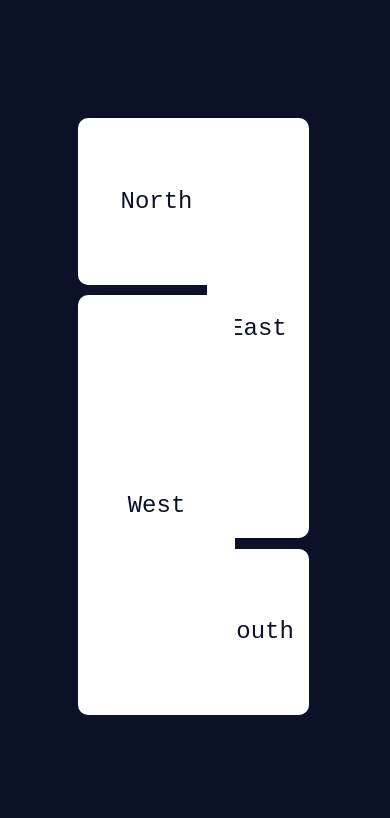
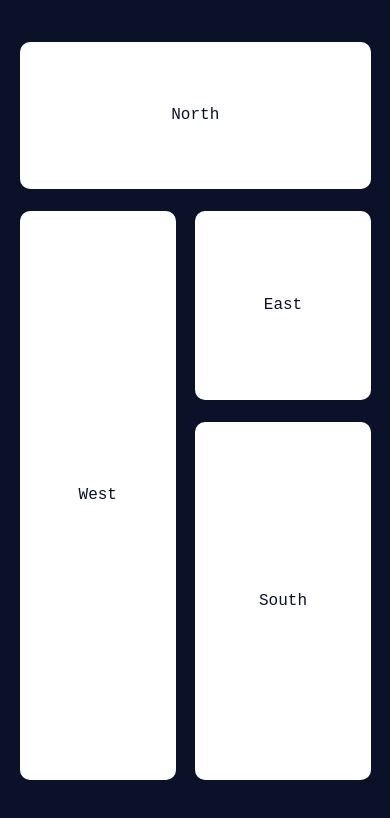
Before and after one commit to attiaa1/react-portfolio, a React (Vite) app: page / in a window 390 px wide. Shown: the top 818 px of the page. Built offline with nearby package versions, Linux system fonts and the light colour scheme.

Commit message:
mobile animation support

```diff
--- a/src/App.css
+++ b/src/App.css
@@ -34,6 +34,7 @@ body {
     position: absolute;
 }
 
+/* Desktop layout */
 .chunk.north {
     top: 14%;
     left: 20%;
@@ -65,3 +66,43 @@ body {
     width: 30%;
     transform: rotate(5deg);
 }
+
+/* Mobile layout */
+@media (max-width: 768px) {
+    .chunk {
+        font-size: 1rem;
+        padding: 10px;
+    }
+
+    .chunk.north {
+        top: 5%;
+        left: 5%;
+        width: 85%;
+        height: 15%;
+        transform: rotate(0deg);
+    }
+
+    .chunk.south {
+        top: 50%;
+        left: 50%;
+        height: 40%;
+        width: 40%;
+        transform: rotate(0deg);
+    }
+
+    .chunk.east {
+        top: 25%;
+        left: 50%;
+        width: 40%;
+        height: 20%;
+        transform: rotate(0deg);
+    }
+
+    .chunk.west {
+        top: 25%;
+        left: 5%;
+        height: 65%;
+        width: 35%;
+        transform: rotate(0deg);
+    }
+}
```
